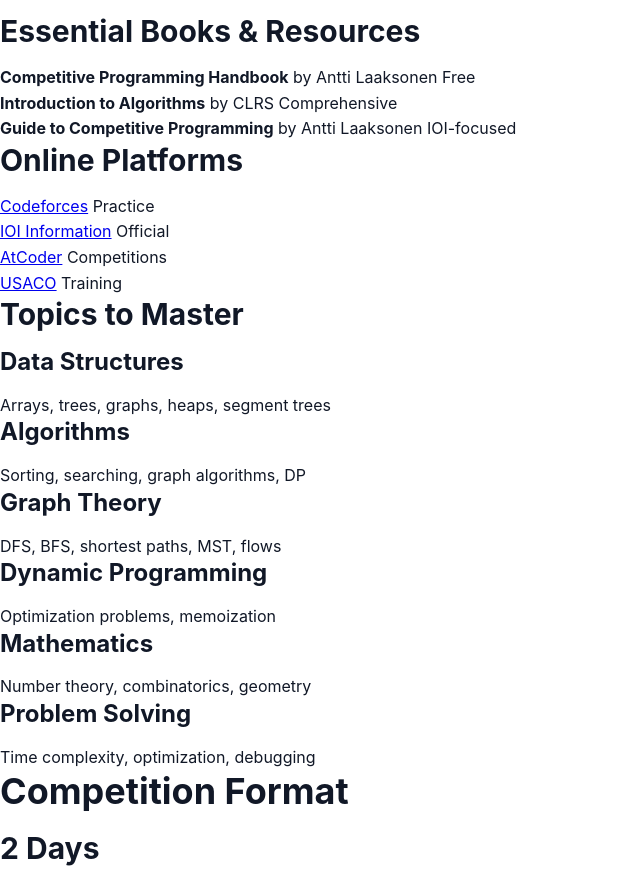
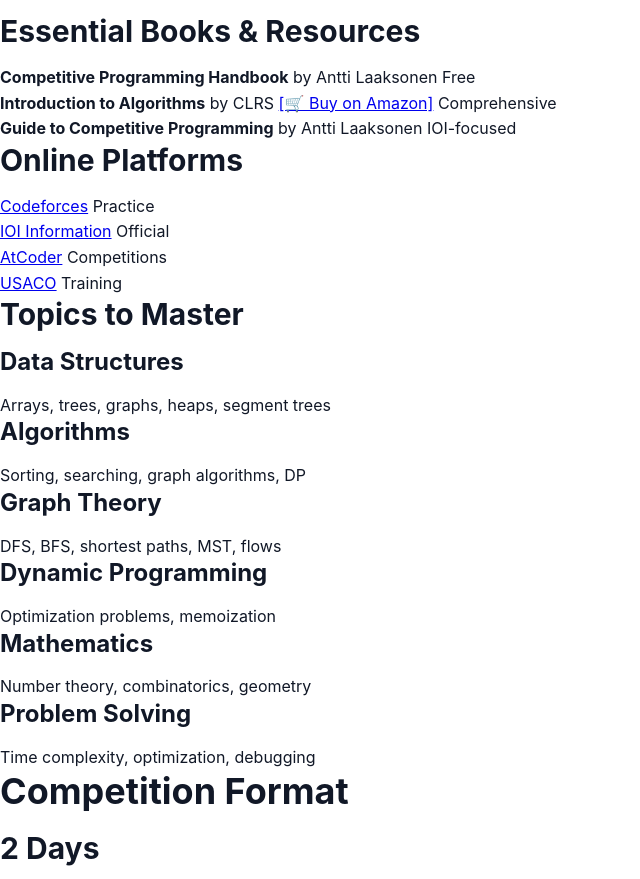
Before and after one commit to crazy-cat-crypto/nepal-olympiad-hub, a plain HTML site: page pages/informatics.html in a window 1280 px wide. Shown: the part 1428-2307 px from the top of the page, without its empty margins (0-640 px from the left). Drawn offline with Linux system fonts and the light colour scheme.

Commit message:
Add purchase link for 'Introduction to Algorithms'

```diff
--- a/pages/informatics.html
+++ b/pages/informatics.html
@@ -116,8 +116,7 @@
                         <span class="resource-tag">Free</span>
                     </li>
                     <li>
-                        <strong>Introduction to Algorithms</strong> by CLRS
-                        <span class="resource-tag">Comprehensive</span>
+                <strong>Introduction to Algorithms</strong> by CLRS <a href="https://www.amazon.com/Introduction-Algorithms-fourth-Thomas-Cormen/dp/026204630X" target="_blank" class="book-link">[🛒 Buy on Amazon]</a>                        <span class="resource-tag">Comprehensive</span>
                     </li>
                     <li>
                         <strong>Guide to Competitive Programming</strong> by Antti Laaksonen
```
